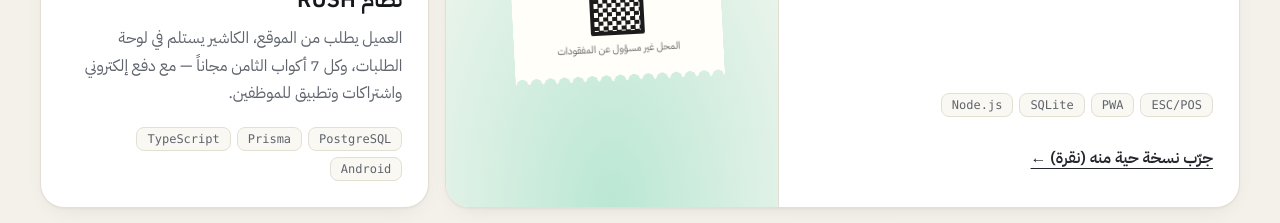
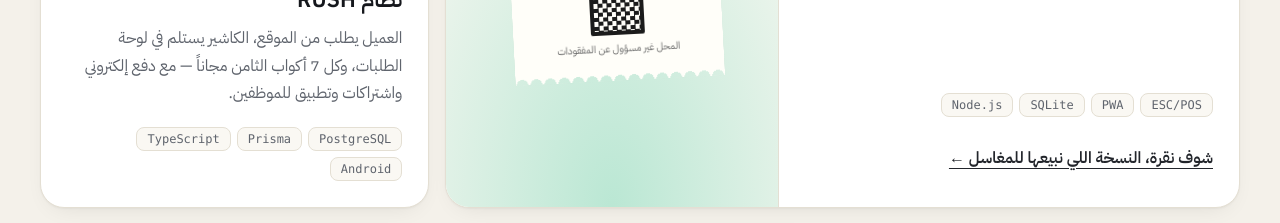
Before and after one commit to h2omo2010-dotcom/aamalna, a plain HTML site: page index.html in a window 1280 px wide. Shown: the part 1280-1503 px from the top of the page. Drawn offline with Linux system fonts and the light colour scheme; a web font is replaced by a local one.

Commit message:
Link the car-wash card to Naqra's sales page
Co-Authored-By: Claude Opus 5.5 <noreply@anthropic.com>

```diff
--- a/index.html
+++ b/index.html
@@ -102,7 +102,7 @@
               <li>بيانات العملاء مشفّرة AES-256</li>
             </ul>
             <ul class="tags"><li>Node.js</li><li>SQLite</li><li>PWA</li><li>ESC/POS</li></ul>
-            <a class="try" href="https://naqra-demo.onrender.com/" target="_blank" rel="noopener">جرّب نسخة حية منه (نقرة) ←</a>
+            <a class="try" href="https://naqra-demo.onrender.com/start" target="_blank" rel="noopener">شوف نقرة، النسخة اللي نبيعها للمغاسل ←</a>
           </div>
           <div class="card-art" aria-hidden="true">
             <div class="receipt">
```
